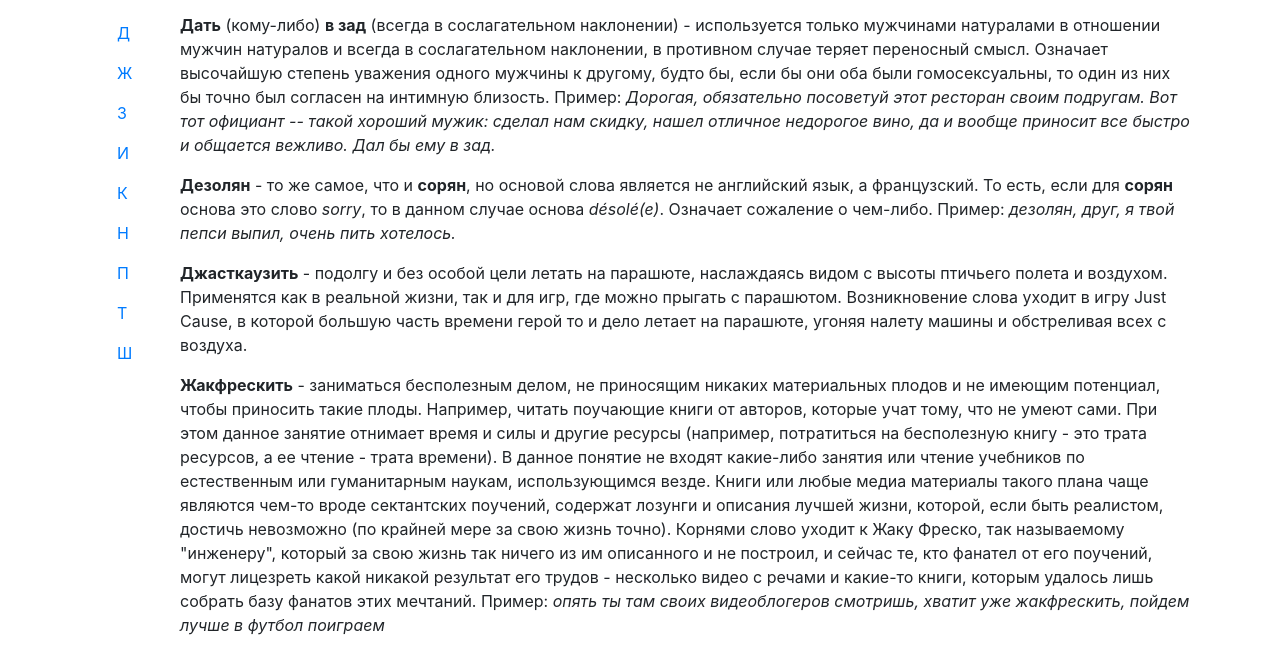
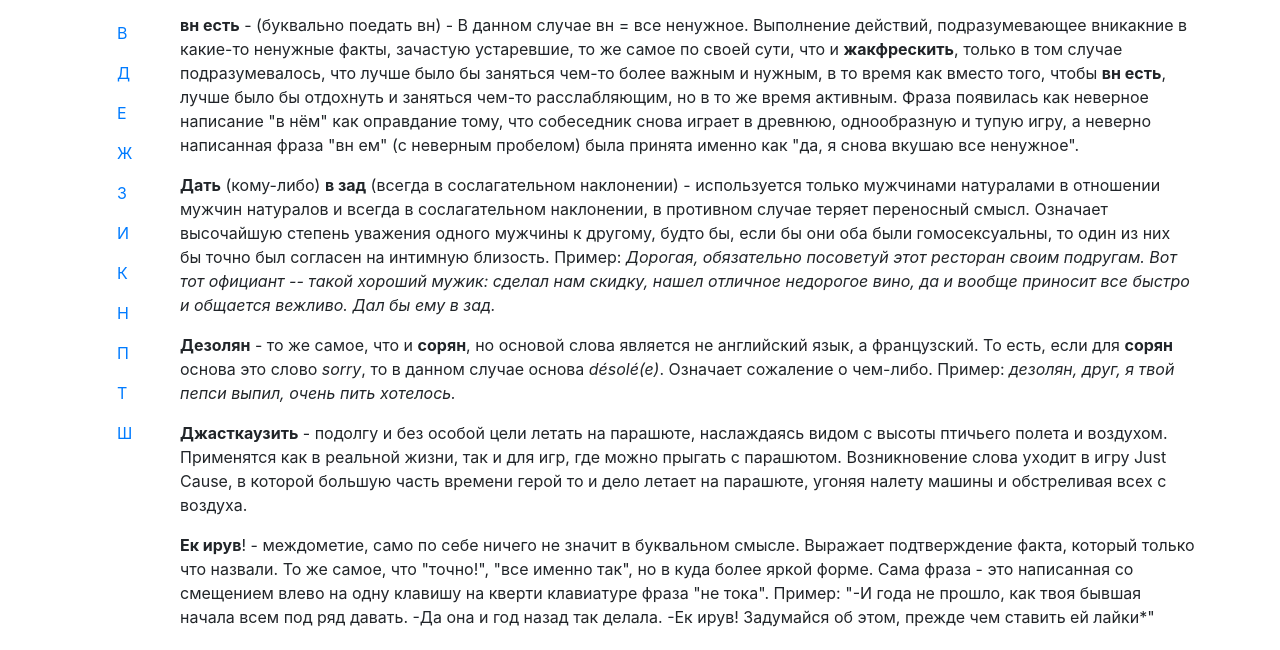
Before and after one commit to p1ratrulezzz/selodictionary, a plain HTML site: page index.html in a window 1280 px wide. Shown: the part 75-725 px from the top of the page. Drawn offline with nearby package versions, Linux system fonts and the light colour scheme.

Commit message:
HTML page

```diff
--- a/index.html
+++ b/index.html
@@ -11,7 +11,7 @@
     <title>Сельский словарь</title>
 
     <meta name="description" content="Словарь с неординарными фразами, о которых мало кто слышал. Узнай новые слова и выпендрись перед тянками!">
-    <meta name="keywords" content="словарь, сельский словарь, модные слова, современный словарь, современные слова, интересные слова,киривзить,колумбить,засабзирить,закевларить,дать в зад,притараканить,трансортир,шлюндриться хвастаться,илюха нассал,надорвать кишки,джасткаузить,дезолян сорян сорян,жакфрескить,жежнить,подкидывать какахи на вентилятор">
+    <meta name="keywords" content="словарь, сельский словарь, модные слова, современный словарь, современные слова, интересные слова,киривзить,колумбить,засабзирить,закевларить,дать в зад,притараканить,трансортир,шлюндриться хвастаться,илюха нассал,надорвать кишки,джасткаузить,дезолян сорян сорян,жакфрескить,жежнить,подкидывать какахи на вентилятор,ек ирув,вн есть жакфрескить вн есть">
     <meta name="robots" content="index, follow">
     <meta name="language" content="RU">
     <meta name="author" content="P1ratRuleZZZ">
@@ -32,23 +32,27 @@
             <nav id="glossary-navigation" class="navbar navbar-fixed-left sticky-top">
                 <nav class="nav navbar-glossary">
 
-                        <a class="nav-link" href="#glossary-index-0">Д</a>
+                        <a class="nav-link" href="#glossary-index-0">В</a>
 
-                        <a class="nav-link" href="#glossary-index-1">Ж</a>
+                        <a class="nav-link" href="#glossary-index-1">Д</a>
 
-                        <a class="nav-link" href="#glossary-index-2">З</a>
+                        <a class="nav-link" href="#glossary-index-2">Е</a>
 
-                        <a class="nav-link" href="#glossary-index-3">И</a>
+                        <a class="nav-link" href="#glossary-index-3">Ж</a>
 
-                        <a class="nav-link" href="#glossary-index-4">К</a>
+                        <a class="nav-link" href="#glossary-index-4">З</a>
 
-                        <a class="nav-link" href="#glossary-index-5">Н</a>
+                        <a class="nav-link" href="#glossary-index-5">И</a>
 
-                        <a class="nav-link" href="#glossary-index-6">П</a>
+                        <a class="nav-link" href="#glossary-index-6">К</a>
 
-                        <a class="nav-link" href="#glossary-index-7">Т</a>
+                        <a class="nav-link" href="#glossary-index-7">Н</a>
 
-                        <a class="nav-link" href="#glossary-index-8">Ш</a>
+                        <a class="nav-link" href="#glossary-index-8">П</a>
+
+                        <a class="nav-link" href="#glossary-index-9">Т</a>
+
+                        <a class="nav-link" href="#glossary-index-10">Ш</a>
                 </nav>
             </nav>
         </div>
@@ -56,36 +60,42 @@
 
 
                 <h4 id="glossary-index-0"></h4>
+                    <p><strong>вн есть</strong> - (буквально поедать вн) - В данном случае вн = все ненужное. Выполнение действий, подразумевающее вникакние в какие-то ненужные факты, зачастую устаревшие, то же самое по своей сути, что и <strong>жакфрескить</strong>, только в том случае подразумевалось, что лучше было бы заняться чем-то более важным и нужным, в то время как вместо того, чтобы <strong>вн есть</strong>, лучше было бы отдохнуть и заняться чем-то расслабляющим, но в то же время активным. Фраза появилась как неверное написание &quot;в нём&quot; как оправдание тому, что собеседник снова играет в древнюю, однообразную и тупую игру, а неверно написанная фраза &quot;вн ем&quot; (с неверным пробелом) была принята именно как &quot;да, я снова вкушаю все ненужное&quot;.</p>
+
+                <h4 id="glossary-index-1"></h4>
                     <p><strong>Дать</strong> (кому-либо) <strong>в зад</strong> (всегда в сослагательном наклонении) - используется только мужчинами натуралами в отношении мужчин натуралов и всегда в сослагательном наклонении, в противном случае теряет переносный смысл. Означает высочайшую степень уважения одного мужчины к другому, будто бы, если бы они оба были гомосексуальны, то один из них бы точно был согласен на интимную близость. Пример: <em>Дорогая, обязательно посоветуй этот ресторан своим подругам. Вот тот официант -- такой хороший мужик: сделал нам скидку, нашел отличное недорогое вино, да и вообще приносит все быстро и общается вежливо. Дал бы ему в зад.</em> </p>
                     <p><strong>Дезолян</strong> - то же самое, что и <strong>сорян</strong>, но основой слова является не английский язык, а французский. То есть, если для <strong>сорян</strong> основа это слово <em>sorry</em>, то в данном случае основа <em>désolé(e)</em>. Означает сожаление о чем-либо. Пример: <em>дезолян, друг, я твой пепси выпил, очень пить хотелось.</em></p>
                     <p><strong>Джасткаузить</strong> - подолгу и без особой цели летать на парашюте, наслаждаясь видом с высоты птичьего полета и воздухом. Применятся как в реальной жизни, так и для игр, где можно прыгать с парашютом. Возникновение слова уходит в игру Just Cause, в которой большую часть времени герой то и дело летает на парашюте, угоняя налету машины и обстреливая всех с воздуха.</p>
 
-                <h4 id="glossary-index-1"></h4>
+                <h4 id="glossary-index-2"></h4>
+                    <p><strong>Ек ирув</strong>! - междометие, само по себе ничего не значит в буквальном смысле. Выражает подтверждение факта, который только что назвали. То же самое, что &quot;точно!&quot;, &quot;все именно так&quot;, но в куда более яркой форме. Сама фраза - это написанная со смещением влево на одну клавишу на кверти клавиатуре фраза &quot;не тока&quot;. Пример: &quot;-И года не прошло, как твоя бывшая начала всем под ряд давать. -Да она и год назад так делала. -Ек ирув! Задумайся об этом, прежде чем ставить ей лайки*&quot;</p>
+
+                <h4 id="glossary-index-3"></h4>
                     <p><strong>Жакфрескить</strong> - заниматься бесполезным делом, не приносящим никаких материальных плодов и не имеющим потенциал, чтобы приносить такие плоды. Например, читать поучающие книги от авторов, которые учат тому, что не умеют сами. При этом данное занятие отнимает время и силы и другие ресурсы (например, потратиться на бесполезную книгу - это трата ресурсов, а ее чтение - трата времени). В данное понятие не входят какие-либо занятия или чтение учебников по естественным или гуманитарным наукам, использующимся везде. Книги или любые медиа материалы такого плана чаще являются чем-то вроде сектантских поучений, содержат лозунги и описания лучшей жизни, которой, если быть реалистом, достичь невозможно (по крайней мере за свою жизнь точно). Корнями слово уходит к Жаку Фреско, так называемому &quot;инженеру&quot;, который за свою жизнь так ничего из им описанного и не построил, и сейчас те, кто фанател от его поучений, могут лицезреть какой никакой результат его трудов - несколько видео с речами и какие-то книги, которым удалось лишь собрать базу фанатов этих мечтаний. Пример: <em>опять ты там своих видеоблогеров смотришь, хватит уже жакфрескить, пойдем лучше в футбол поиграем</em></p>
                     <p><strong>Жежнить</strong> (по кому-либо) - некий тип отношений, в котором можно найти объект (человека), который очень сильно вдохновляет, тянуться к нему, но всячески бороться в голове с идеями, заставляющими пойти на реальный контакт с этим объектом. Необязательно могут быть замешаны любовные чувства, просто по какой-то причине ощущается фанатизм от этого объекта, в голове появляются возможные сценарии с его участием. Также можно тайно дарить объекту подарки и оставлять анонимные записки, но никогда не доводить до реальных встреч и тем более чтобы эти отношения переросли в дружбу или в нечто большее. Обычно жежнить можно только какое-то время, в конце концов этот процесс будет утихать, пока эта &quot;муза&quot; не перестанет приносить вдохновение. Обычно после жежнинга будто бы открываются глаза на то, что этот объект был таким же обычным, как и любой другой, и ничего экстраординарного в нем нет, и даже если и есть, то уже не приносит вдохновления. Пример: <em>&quot;Коля Сычев, ты бы сходил с нами на день рождения Вани Ерохина. Там будет Аня Енотова и другие девушки, найдешь себе подругу, а то ты уже год жежнишь по Таньке Тяночкиной&quot;</em></p>
 
-                <h4 id="glossary-index-2"></h4>
+                <h4 id="glossary-index-4"></h4>
                     <p><strong>Закевларить</strong> - забронировать (зарезервировать) что-либо: билет на самолет, номер в отеле, столик в ресторане. Игра слов, поскольку броня обычно делается из кевлара, однако слово “бронирование” здесь означает вовсе не защиту от чего-либо (кроме резерва), хотя корень у слова тот же, что и у слова “броня”.</p>
                     <p><strong>Засабзирить</strong> - заморозить. Пример: Завтра придут гости на вечеринку, будет много коктейлей. Нужно бы засабзирить немного льда в кубиках.</p>
 
-                <h4 id="glossary-index-3"></h4>
+                <h4 id="glossary-index-5"></h4>
                     <p><strong>Илюха нассал</strong> - пероид в начале лета, когда погода жаркая, и вода тоже кажется теплой сверху, однако в глубине все еще холодная. Будто бы некий Илья пришел и справил нужду в это озеро. Купаться в такой период не рекомендуют. Пример: <em>ребята, на шашлыки поедете, купаться там не ходите, а то илюха нассал</em></p>
 
-                <h4 id="glossary-index-4"></h4>
+                <h4 id="glossary-index-6"></h4>
                     <p><strong>Киривзить</strong> - (глагол в инфинитиве, упрощенное сокращение от Киану-Ривзить) означает употреблять фастфуд (чаще всего со стаканом кофе, взятого &quot;с собой&quot;), где-нибудь на улице: на скамейке в парке, возле магазина или прилавка   У данного сокращения несколько более глубокий смысл: &quot;если ты все время покупаешь себе очень дорогие лакшери продукты, чтобы выглядеть лучше основной прослойки граждан, которые используют менее качественные и более дешёвые вещи, то это не оправдание, чтобы унижать этих граждан, ведь ими может быть кто угодно. На их месте можешь оказаться даже ты сам, ведь по сути, ты даже понятия не имеешь, насколько сложна у этого человека жизнь&quot;. Однако, отступая от философии, этот глагол обычно используют в значении &quot;завтракаю/обедаю/ужинаю в дешевом ресторане типа KFC или McDonald’s или Burger King или поглощают шаурму возле ларька с шаурмой&quot;. Как видно, термин &quot;киривзить&quot; описывает довольно много состояний, главное отличие его заключается в том, что &quot;киривзить&quot; можно только на улице либо где-нибудь в торговом центре в ресторанном дворике. Это означает, что официант не принесёт вам заказ, в этом случае отсутствует ресторанная система, а еду нужно купить сразу, а затем скушать в не ресторанной обстановке.   Пример:   <em>&quot;Нет, милая, я не голодный, потому что я покиривзил полчаса назад&quot;.</em></p>
                     <p><strong>Колумбить</strong> (и колумбировать) - ходить/ездить за кофе. Если в знакомую, заранее известную кофейню, то колумбить. Если же район незнакомый, в этом случае надо пойти на поиски кофейни, в которой можно взять кофе, то тогда это колумбировать. Как понятно из корня слова, корнями оно уходит в Колумбию, где выращивают кофе. Пример: <em>на улице такая погода хорошая, надоело в офисе сидеть, пойдем колумбить хотя бы сходим</em></p>
 
-                <h4 id="glossary-index-5"></h4>
+                <h4 id="glossary-index-7"></h4>
                     <p><strong>Надорвать кишки</strong> - смеяться очень сильно с чего-либо так, что возникают болевые ощущения в брюшной полости. Пример: <em>вчера такой смешной сериал нашел, кишки надорвешь</em></p>
 
-                <h4 id="glossary-index-6"></h4>
+                <h4 id="glossary-index-8"></h4>
                     <p><strong>Подкидывать какахи на вентилятор</strong> - Делать что-то, что никак не помогает и не решает проблемы, которые нужно решить в команде. Пример: <em>&quot;Да вы просто какахи на вентилятор подкидываете и все, толку от этих вечных споров, назначьте одного дипломата который будет решать конфликты и грамотно отвечать на негатив и оскорбления&quot;</em></p>
                     <p><strong>Притараканить</strong> - принести, притащить.</p>
 
-                <h4 id="glossary-index-7"></h4>
+                <h4 id="glossary-index-9"></h4>
                     <p><strong>Трансортир</strong> - туалетная кабинка в общественном месте, которая используется и мужчинами и женщинами.</p>
 
-                <h4 id="glossary-index-8"></h4>
+                <h4 id="glossary-index-10"></h4>
                     <p><strong>Шлюндриться</strong> - ходить или ездить, выставляя напоказ что-то, на что все должны обратить внимание. Иными словами <strong>хвастаться</strong>, но важный момент в том, что в данном случае степень хвастовства куда выше и шире. Пример: <em>вчера купила себе платье, пойду шлюндриться на все село</em></p>
 
             <div class="footer-wrapper">
```
